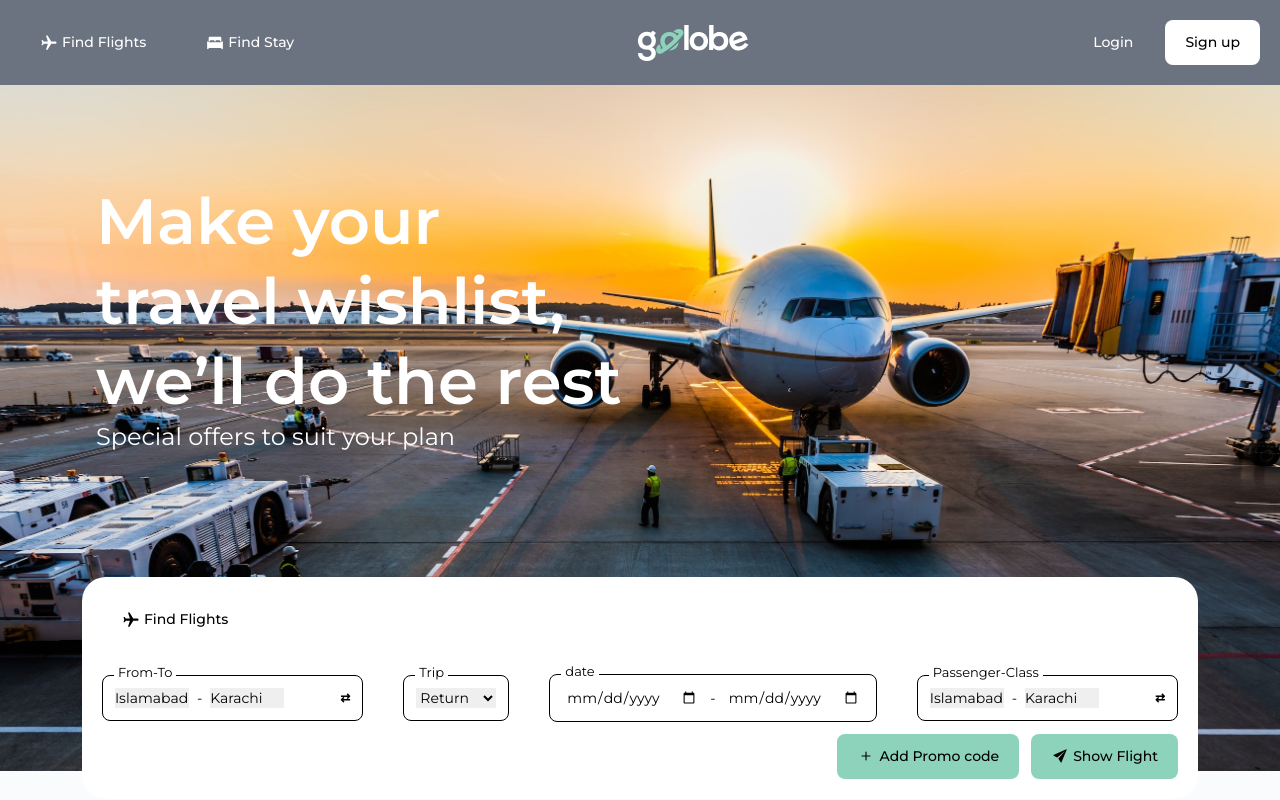
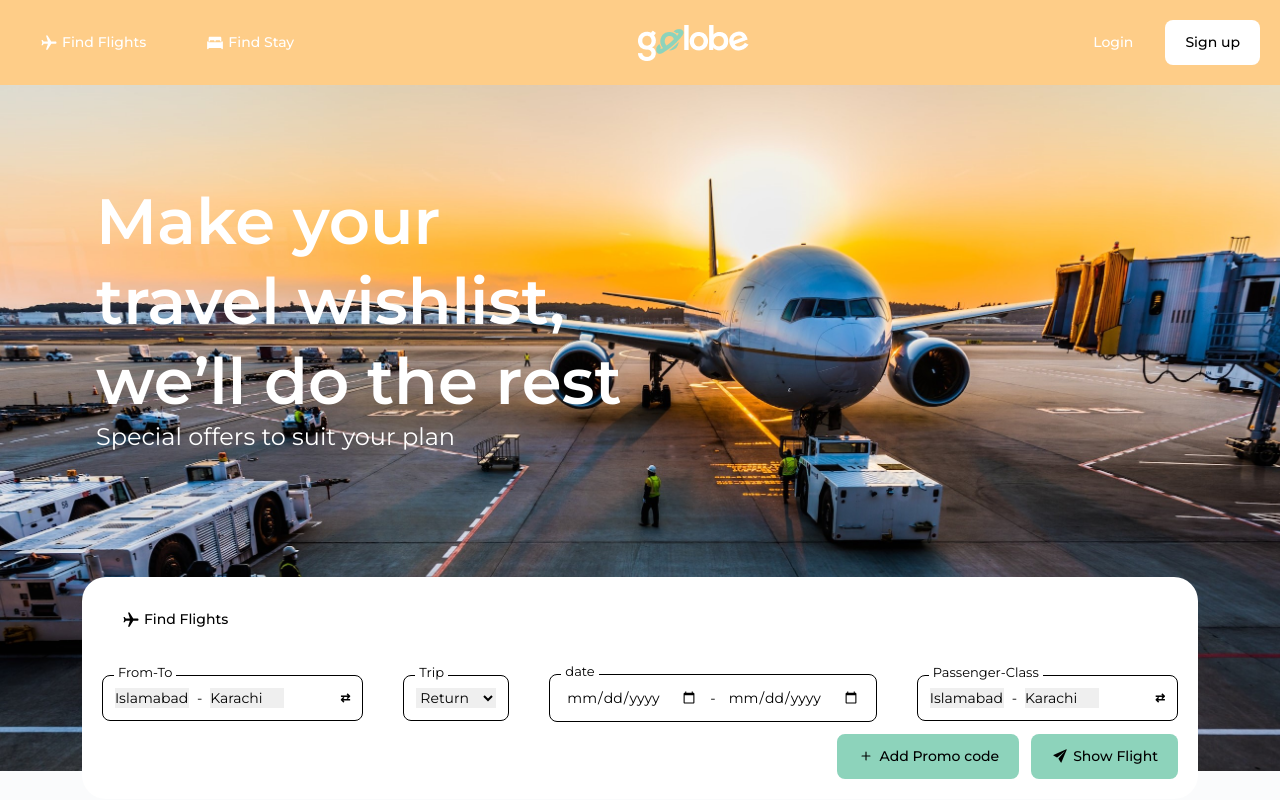
Before and after one commit to Adeel-116/Travel_website, a React (Vite) app: page /flight-details in a window 1280 px wide. Shown: the top 800 px of the page. Built offline with nearby package versions, Linux system fonts and the light colour scheme.

Commit message:
Update FlightDetails.jsx

```diff
--- a/src/Pages/FlightDetails/FlightDetails.jsx
+++ b/src/Pages/FlightDetails/FlightDetails.jsx
@@ -25,7 +25,7 @@ import { Link } from "react-router-dom";
 function FlightDetails() {
   return (
     <>
-      <div className="w-full h-auto bg-gray-500">
+      <div className="w-full h-auto bg-[#FECD88]">
         <header>
           <Header />
         </header>
```
